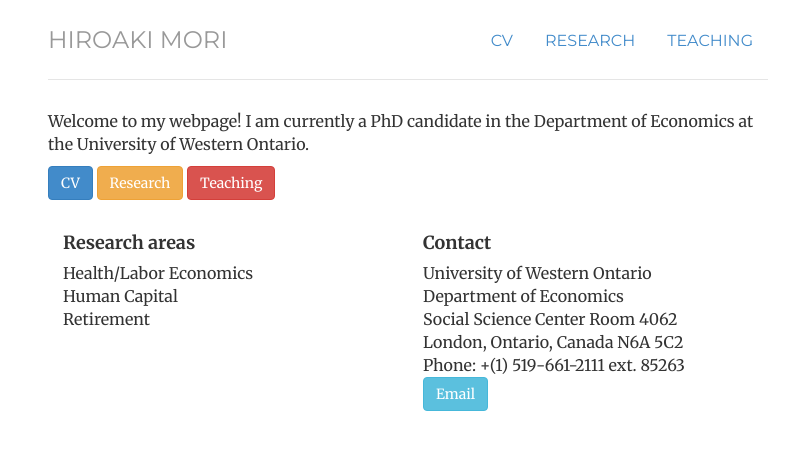
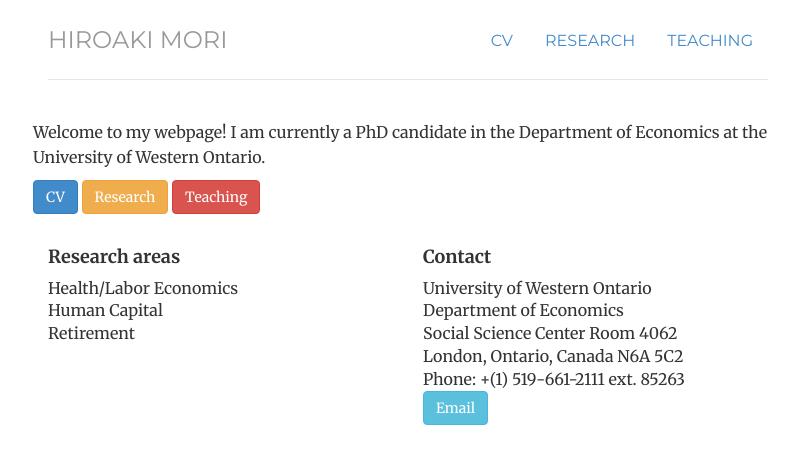
Before and after one commit to morihiroaki/morihiroaki.github.io, a Jekyll site: the page built from index.html, in a window 1280 px wide. Shown: the top 464 px of the page, without its empty margins (232-1030 px from the left). Built offline with Jekyll 4.4.1, drawn with Linux system fonts in a browser that asks for light colours.

Commit message:
Update index.html

```diff
--- a/index.html
+++ b/index.html
@@ -7,8 +7,7 @@
 description:
 ---
 <!--div class="jumbotron"-->
-<div class="container">
-<div class='starter-template'>
+<div class="row marketing">
 
             <div class='row'>
               <div class='col-sm-15'>
@@ -40,7 +39,7 @@
                 <a class="btn btn-info" href="mailto:hmori@uwo.ca">Email</a>
               </div>
   </div>
- </div>
+
  </div>
 
   <!--/div-->
```
